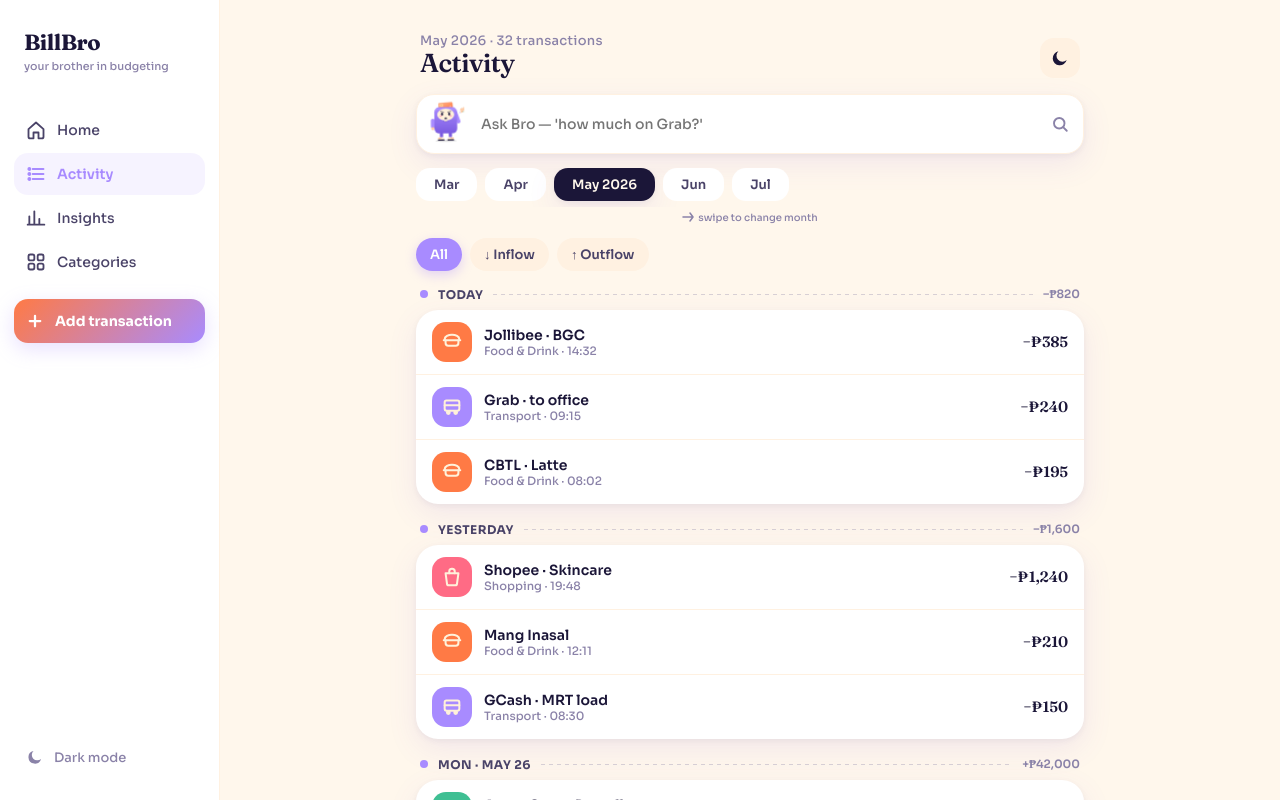
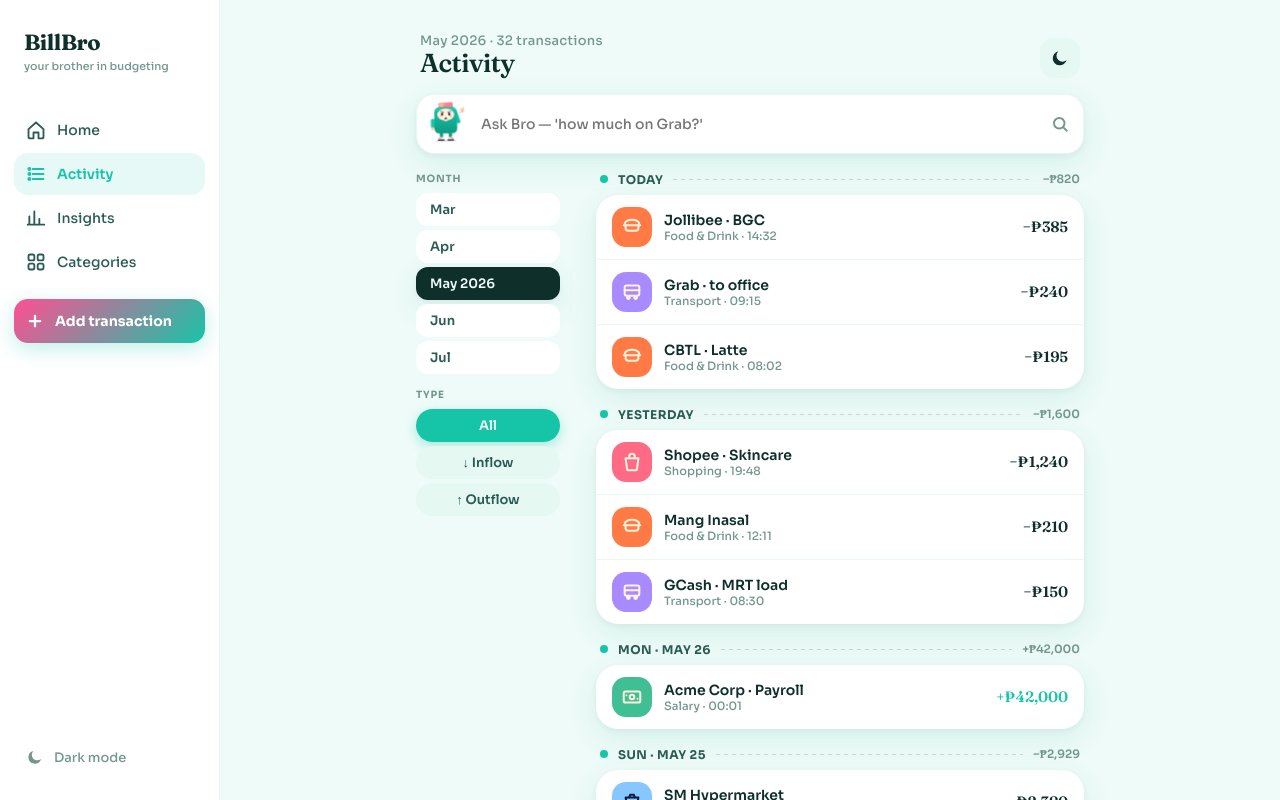
Before and after one commit to justineMD2002/Billbro, a Next.js app: page /app/txns in a window 1280 px wide. Built offline with nearby package versions, Linux system fonts and the light colour scheme.

Commit message:
feat: web compatiblity

```diff
--- a/app/globals.css
+++ b/app/globals.css
@@ -112,6 +112,76 @@
   to   { opacity: 1; transform: scale(1) translateY(0); }
 }
 
+/* ── Screen-level desktop grids ── */
+
+/* Mobile defaults: sidebar and mobile-only elements */
+.txns-sidebar   { display: none; }
+.txns-list      { padding-top: 0; }
+
+@media (min-width: 768px) {
+
+  /* Shared: remove excess tab-bar bottom padding */
+  .dash-screen, .insights-screen, .txns-screen, .cats-screen {
+    padding-bottom: 40px !important;
+  }
+
+  /* ── Dashboard: 2-column ── */
+  .dash-grid {
+    display: grid;
+    grid-template-columns: 1fr 1fr;
+    gap: 0 4px;
+    align-items: start;
+    padding: 0 4px;
+  }
+
+  /* ── Insights: [donut | trend] then 2x2 tips ── */
+  .insights-charts-grid {
+    display: grid;
+    grid-template-columns: 1fr 1fr;
+    gap: 0 4px;
+    align-items: start;
+    padding: 0 4px;
+  }
+  .tips-grid {
+    display: grid !important;
+    grid-template-columns: 1fr 1fr !important;
+    flex-direction: unset !important;
+    gap: 10px !important;
+    padding: 0 22px 14px !important;
+  }
+
+  /* ── Transactions: sidebar + list ── */
+  .txns-layout {
+    display: grid;
+    grid-template-columns: 180px 1fr;
+    align-items: start;
+  }
+  .txns-sidebar {
+    display: block;
+    padding-top: 4px;
+    position: sticky;
+    top: 0;
+  }
+  .txns-mobile-filters { display: none; }
+  .txns-list { padding: 0 18px 0 0; }
+
+  /* ── Categories: hero left | 2-col cards right ── */
+  .cats-grid {
+    display: grid;
+    grid-template-columns: 1fr 1fr;
+    gap: 0 4px;
+    align-items: start;
+    padding: 0 4px;
+  }
+  .cats-cards-grid {
+    display: grid !important;
+    grid-template-columns: 1fr 1fr !important;
+    flex-direction: unset !important;
+    padding: 0 14px 0 0 !important;
+  }
+  .cats-col-right { padding-bottom: 14px; }
+}
+
 /* ─── Landing page responsive ─── */
 
 /* Nav */
--- a/components/screens/TransactionsScreen.tsx
+++ b/components/screens/TransactionsScreen.tsx
@@ -46,7 +46,7 @@
   }, {});
 
   return (
-    <div style={{ background: T.bg, minHeight: '100%', paddingBottom: 110 }}>
+    <div className="txns-screen" style={{ background: T.bg, minHeight: '100%', paddingBottom: 110 }}>
       <Header subtitle="May 2026 · 32 transactions" title="Activity" />
 
       {/* Search bar with WalletBro */}
@@ -76,7 +76,40 @@
         </div>
       </div>
 
-      {/* Month filter w/ swipe hint */}
+      {/* ── Desktop: [filters sidebar | list]; Mobile: stack ── */}
+      <div className="txns-layout">
+
+        {/* Filters sidebar */}
+        <div className="txns-sidebar">
+          {/* Month filter */}
+          <div style={{ padding: '0 18px 14px' }}>
+            <div style={{ fontFamily: 'Sora', fontWeight: 700, fontSize: 10, color: T.muted, letterSpacing: '0.08em', textTransform: 'uppercase', marginBottom: 8 }}>Month</div>
+            <div style={{ display: 'flex', flexDirection: 'column', gap: 4 }}>
+              {['Mar', 'Apr', 'May', 'Jun', 'Jul'].map((m) => (
+                <button key={m} style={{
+                  padding: '8px 14px', borderRadius: 12, border: 'none', textAlign: 'left',
+                  background: m === 'May' ? T.ink : T.surface,
+                  color: m === 'May' ? T.bg : T.ink2,
+                  fontFamily: 'Sora', fontWeight: 600, fontSize: 13, cursor: 'pointer',
+                  boxShadow: m === 'May' ? T.cardShadow : 'none',
+                }}>{m} {m === 'May' ? '2026' : ''}</button>
+              ))}
+            </div>
+          </div>
+
+          {/* Type filter */}
+          <div style={{ padding: '0 18px 14px' }}>
+            <div style={{ fontFamily: 'Sora', fontWeight: 700, fontSize: 10, color: T.muted, letterSpacing: '0.08em', textTransform: 'uppercase', marginBottom: 8 }}>Type</div>
+            <div style={{ display: 'flex', flexDirection: 'column', gap: 4 }}>
+              <Pill active={filter === 'all'} onClick={() => setFilter('all')}>All</Pill>
+              <Pill active={filter === 'in'}  onClick={() => setFilter('in')}  color={T.good}>↓ Inflow</Pill>
+              <Pill active={filter === 'out'} onClick={() => setFilter('out')} color={T.pop}>↑ Outflow</Pill>
+            </div>
+          </div>
+        </div>
+
+        {/* Mobile-only: horizontal month strip + pill filters */}
+        <div className="txns-mobile-filters">
           <div style={{ padding: '0 18px 14px', position: 'relative' }}>
             <div style={{ display: 'flex', gap: 8, overflowX: 'auto', paddingBottom: 6, scrollbarWidth: 'none' }}>
               {['Mar', 'Apr', 'May', 'Jun', 'Jul'].map((m) => (
@@ -94,19 +127,17 @@
               <span>swipe to change month</span>
             </div>
           </div>
-
-      {/* Type filter chips */}
           <div style={{ padding: '0 18px 12px', display: 'flex', gap: 8 }}>
             <Pill active={filter === 'all'} onClick={() => setFilter('all')}>All</Pill>
             <Pill active={filter === 'in'}  onClick={() => setFilter('in')}  color={T.good}>↓ Inflow</Pill>
             <Pill active={filter === 'out'} onClick={() => setFilter('out')} color={T.pop}>↑ Outflow</Pill>
           </div>
+        </div>
 
         {/* Grouped list */}
-      <div style={{ padding: '0 18px' }}>
+        <div className="txns-list" style={{ padding: '0 18px' }}>
           {Object.entries(grouped).map(([day, items]) => (
             <div key={day} style={{ marginBottom: 14 }}>
-            {/* illustrated divider */}
               <div style={{ display: 'flex', alignItems: 'center', gap: 10, padding: '4px 4px 8px' }}>
                 <div style={{ width: 8, height: 8, borderRadius: '50%', background: T.accent }} />
                 <div style={{ fontFamily: 'Sora', fontWeight: 700, fontSize: 12, color: T.ink2, letterSpacing: '0.04em', textTransform: 'uppercase' }}>{day}</div>
@@ -126,6 +157,8 @@
             </div>
           ))}
         </div>
+
+      </div>{/* end txns-layout */}
     </div>
   );
 }
--- a/context/ThemeContext.tsx
+++ b/context/ThemeContext.tsx
@@ -14,7 +14,7 @@
 
 export function ThemeProvider({ children }: { children: React.ReactNode }) {
   const [dark, setDark] = useState(false);
-  const [paletteKey] = useState<PaletteKey>('surprise');
+  const [paletteKey] = useState<PaletteKey>('tropical');
 
   useEffect(() => {
     const mq = window.matchMedia('(prefers-color-scheme: dark)');
```
Also changed, not shown: components/screens/CategoriesScreen.tsx (+13 -5 lines), components/screens/DashboardScreen.tsx (+15 -1 lines), components/screens/InsightsScreen.tsx (+11 -2 lines). Lines whose indentation alone changed are shown as unchanged.
